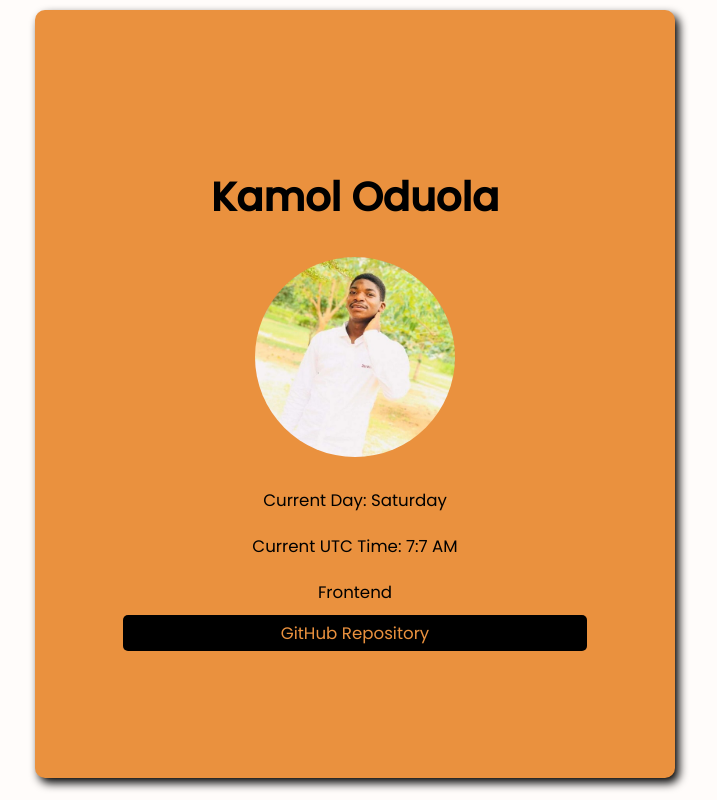
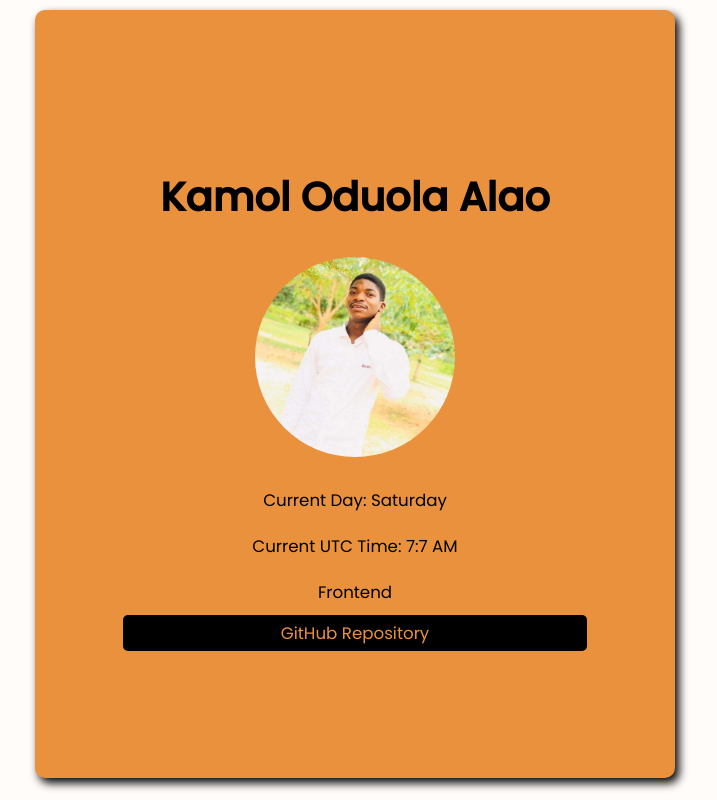
Before and after one commit to hinzullah/Profile-card, a plain HTML site: page index.html in a window 1280 px wide. Shown: the whole page, without its empty margins (285-1002 px from the left). Drawn offline with Linux system fonts and the light colour scheme.

Commit message:
middle name added

```diff
--- a/index.html
+++ b/index.html
@@ -8,8 +8,8 @@
 </head>
 <body>
     <div class="box">
-        <h2 data-testid="slackUserName">Kamol Oduola</h2>
-        <img src="./myPic.jpeg" data-testid="slackDisplayImage" alt="Kamol Oduola">
+        <h2 data-testid="slackUserName">Kamol Oduola Alao</h2>
+        <img src="./myPic.jpeg" data-testid="slackDisplayImage" alt="Kamol Oduola alao">
         <p data-testid="currentDayOfTheWeek"></p>
         <p data-testid="currentUTCTime"></p>
         <p data-testid="myTrack">Frontend</p>
```
